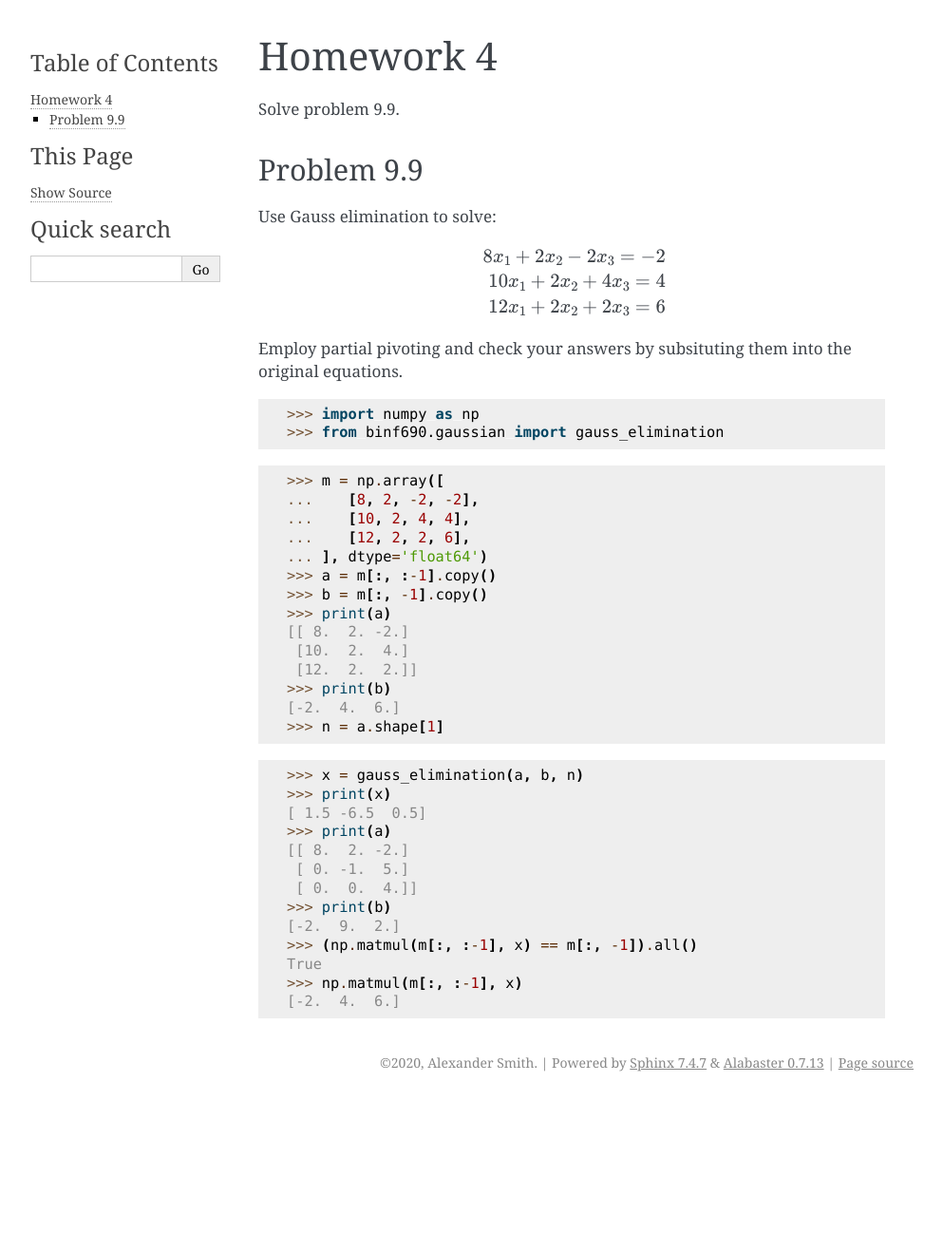
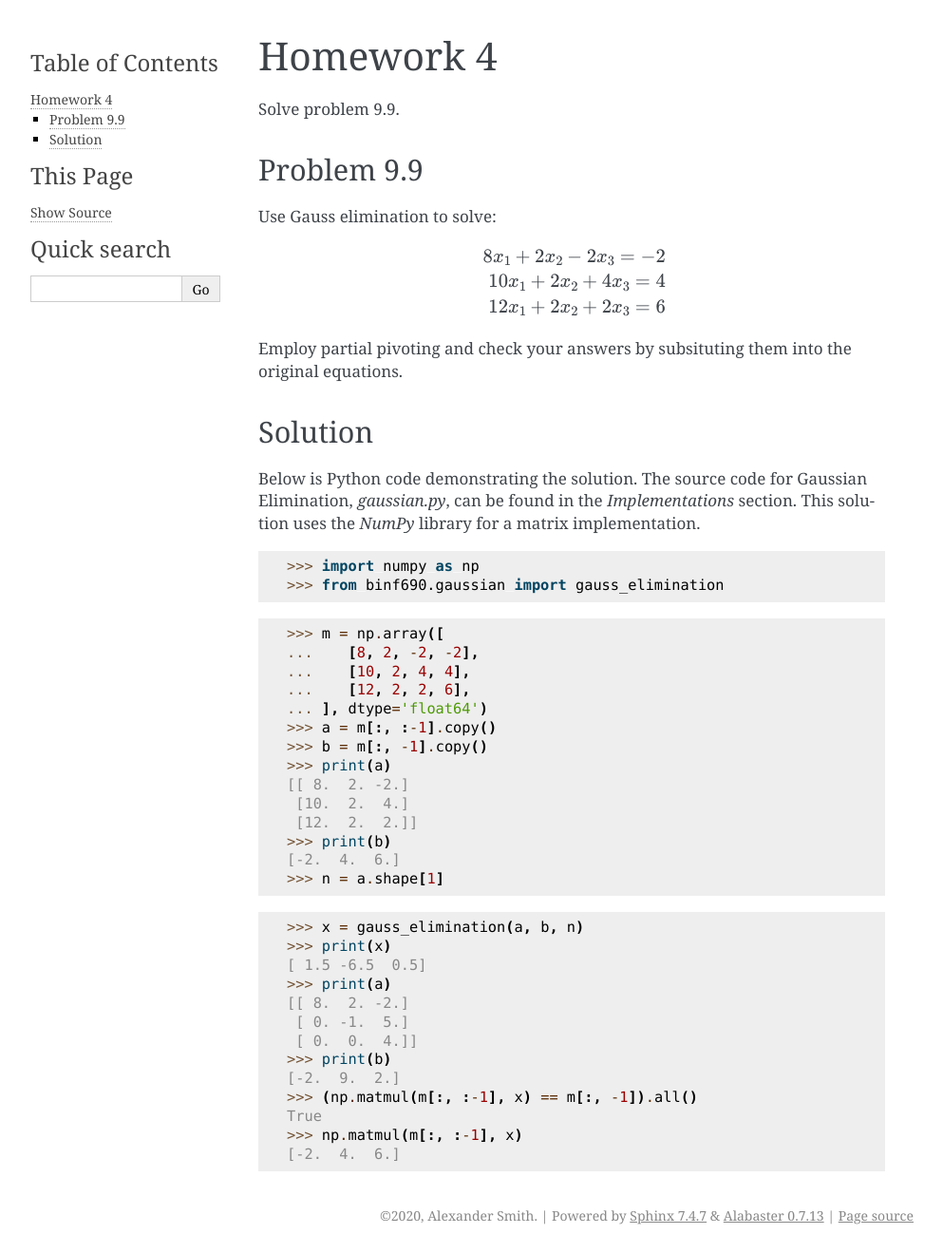
Before and after one commit to ajsmith/binf690-homework, a Sphinx documentation site: the page built from doc/source/homework/hw4.rst, in a window 1280 px wide. Shown: the whole page at 95% size, without its empty margins (148-1141 px from the left). Built offline with Sphinx 7.4.7, drawn with Linux system fonts in a browser that asks for light colours; formulas are drawn with MathJax 3; before the commit the page ends 1158 px from its top, so only the background shows below that.

Commit message:
Add small write up for homework 4.

```diff
--- a/doc/source/homework/hw4.rst
+++ b/doc/source/homework/hw4.rst
@@ -27,6 +27,14 @@ Use Gauss elimination to solve:
 Employ partial pivoting and check your answers by subsituting them
 into the original equations.
 
+
+Solution
+========
+
+Below is Python code demonstrating the solution. The source code for
+Gaussian Elimination, `gaussian.py`, can be found in the
+`Implementations` section. This solution uses the `NumPy` library for
+a matrix implementation.
 
     >>> import numpy as np
     >>> from binf690.gaussian import gauss_elimination
```
